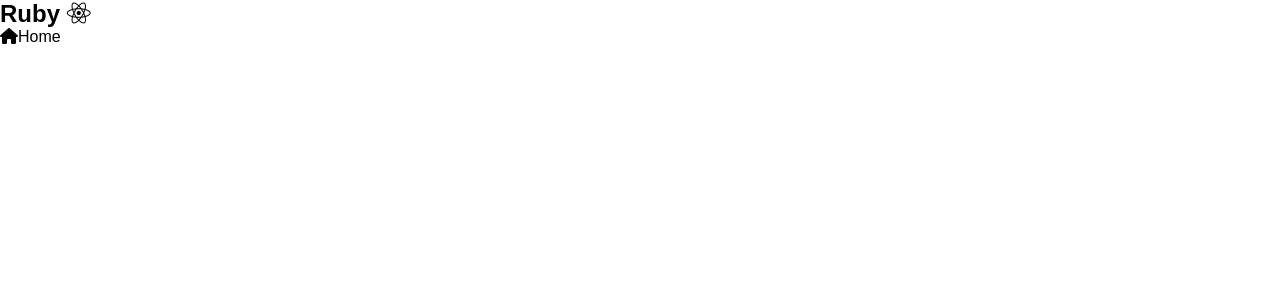
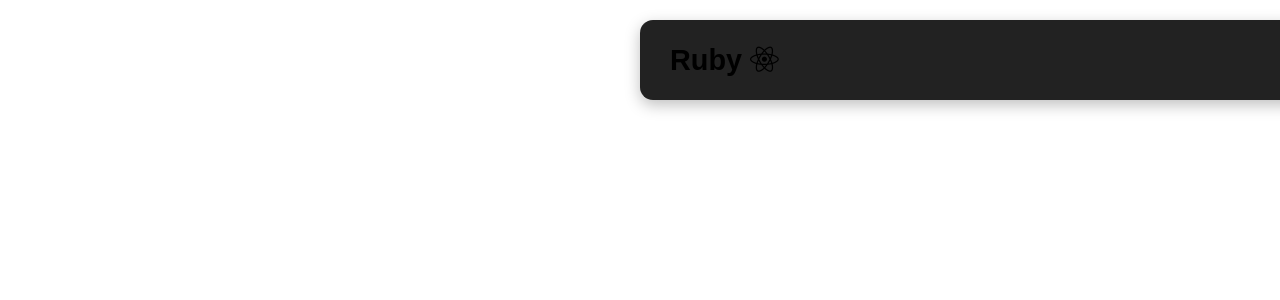
Before and after one commit to DonatHalimi/ProjektiLab1, a React (Create React App) app: page / in a window 1280 px wide. Shown: the top 300 px of the page. Built offline with nearby package versions, Linux system fonts and the light colour scheme.

Commit message:
gati finishi i navbar?

```diff
--- a/src/components/MenuData.js
+++ b/src/components/MenuData.js
@@ -0,0 +1,32 @@
+export const MenuData = [
+    {
+        title: "Home",
+        url: "#",
+        cName: "nav-links",
+        icon: "fa-solid fa-house",
+    },
+    {
+        title: "About Us",
+        url: "#",
+        cName: "nav-links",
+        icon: "fa-solid fa-circle-info",
+    },
+    {
+        title: "Service",
+        url: "#",
+        cName: "nav-links",
+        icon: "fa-solid fa-briefcase",
+    },
+    {
+        title: "Contact",
+        url: "#",
+        cName: "nav-links",
+        icon: "fa-solid fa-address-book",
+    },
+    {
+        title: "Sign Up",
+        url: "#",
+        cName: "nav-links-mobile",
+        icon: "fas fa-user",
+    },
+];
--- a/src/components/Navbar.js
+++ b/src/components/Navbar.js
@@ -1,4 +1,6 @@
 import { Component } from "react";
+import { MenuData } from "./MenuData";
+import "./NavbarStyle.css";
 
 class Navbar extends Component {
     render() {
@@ -8,11 +10,15 @@ class Navbar extends Component {
                     Ruby <i className="fab fa-react"></i>
                 </h1>
                 <ul>
-                    <li>
-                        <a>
-                            <i className="fa-solid fa-house"></i>Home
-                        </a>
-                    </li>
+                    {MenuData.map((item, index) => {
+                        return (
+                            <li key={index}>
+                                <a href={item.url} className={item.cName}>
+                                    <i className={item.icon}></i>{item.title}
+                                </a>
+                            </li>
+                        )
+                    })}
                 </ul>
             </nav>
         );
--- a/src/components/NavbarStyle.css
+++ b/src/components/NavbarStyle.css
@@ -0,0 +1,16 @@
+.NavbarItems {
+    display: flex;
+    justify-content: space-between;
+    align-items: center;
+    font-size: 1.2rem;
+    padding: 0 30px;
+    background-color: #222;
+    box-shadow: 0 5px 15px rgba(0, 0, 0, 0.25);
+    width: 95%;
+    height: 80px;
+    border-radius: 13px;
+    position: fixed;
+    top: 20px;
+    left: 50%;
+
+}
```
